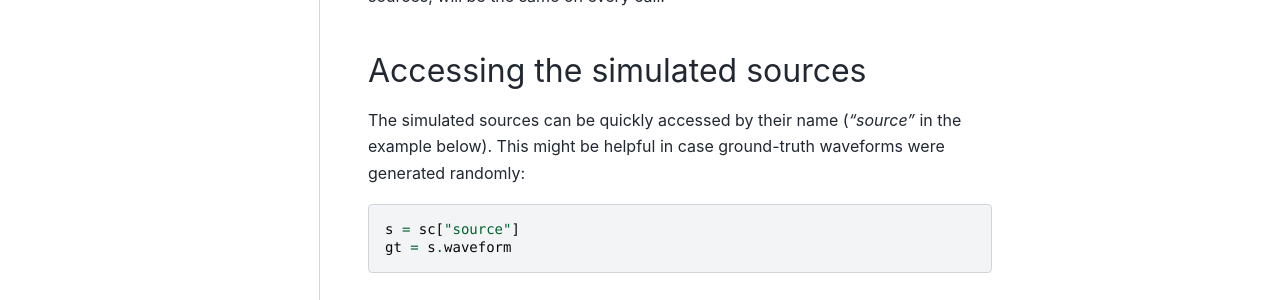
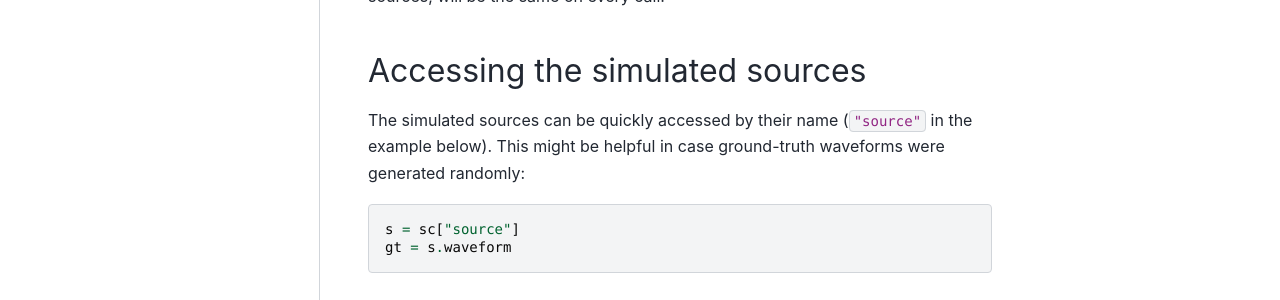
Before and after one commit to ctrltz/meegsim, a Sphinx documentation site: the page built from docs/user_guide/get_started/configuration.rst, in a window 1280 px wide and 900 px high, scrolled down 757 px. Shown: the part 437-737 px from the top of the window. Built offline with Sphinx 7.4.7 and the PyData theme 0.15.4, drawn with Linux system fonts in a browser that asks for light colours; pages that are not in the unit, such as notebooks, are missing from menus; comment, search, counter and statistics services are not loaded.

Commit message:
DOC: fix the markdown

```diff
--- a/docs/user_guide/get_started/configuration.rst
+++ b/docs/user_guide/get_started/configuration.rst
@@ -57,7 +57,7 @@ sources, will be the same on every call.
 Accessing the simulated sources
 ===============================
 
-The simulated sources can be quickly accessed by their name (`"source"` in the
+The simulated sources can be quickly accessed by their name (``"source"`` in the
 example below). This might be helpful in case ground-truth waveforms were
 generated randomly:
 
```
